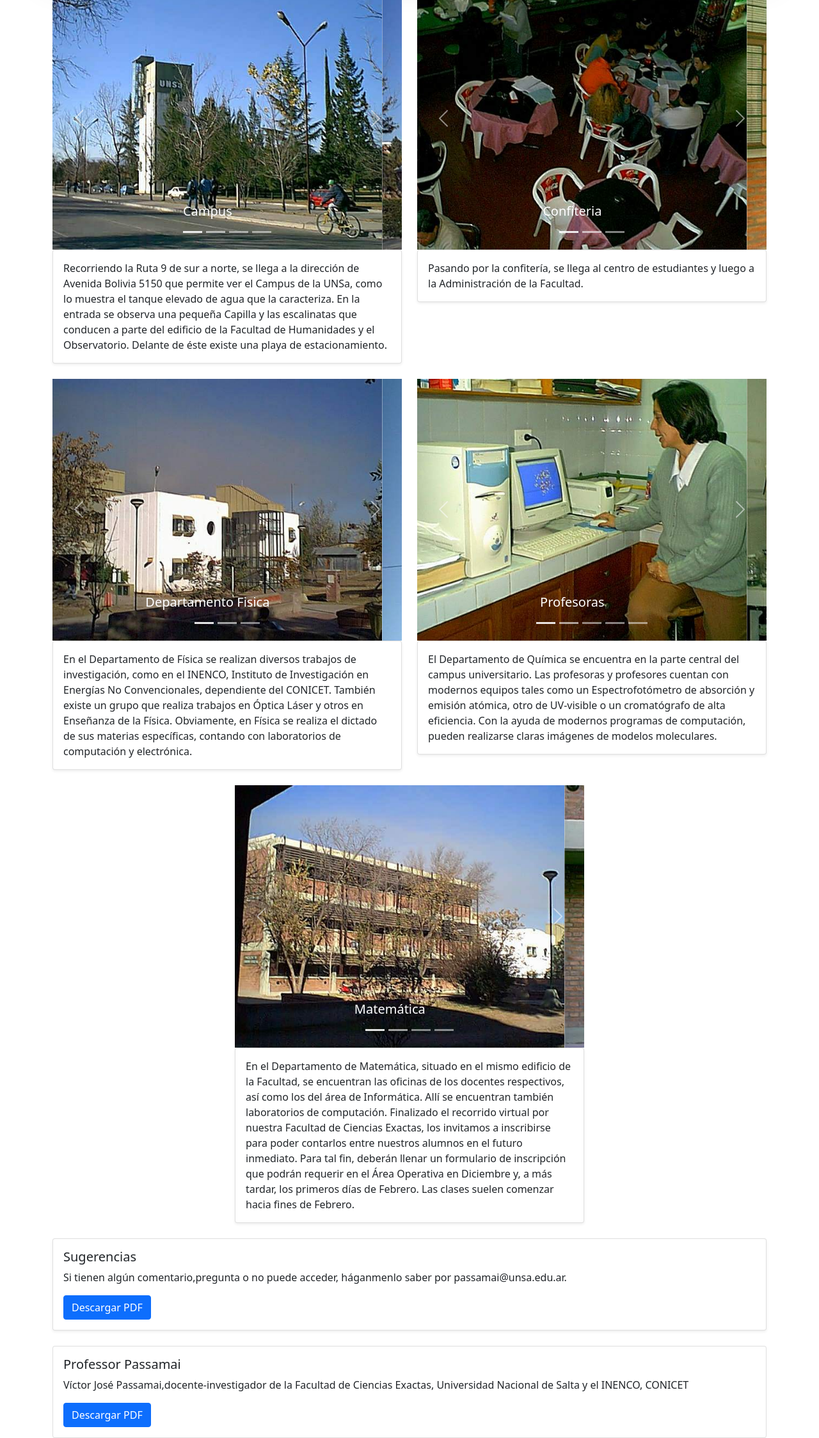
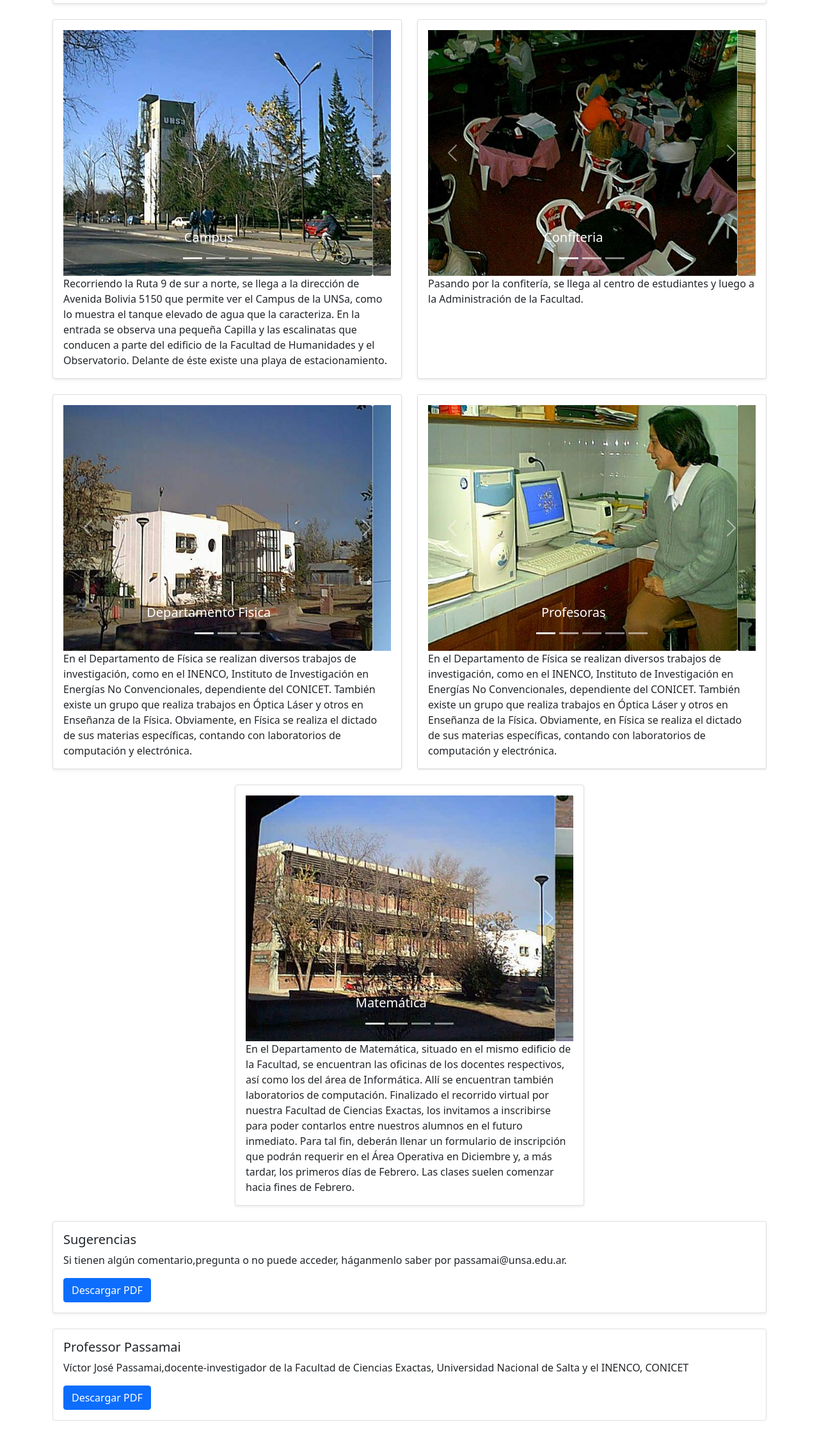
Before and after one commit to IgnacioSantillan/fisica_webpage, a plain HTML site: page about.html in a window 1280 px wide. Shown: the part 462-2709 px from the top of the page at 64% size. After the commit the page ends 2682 px from the top, so only its background shows below. Drawn offline with nearby package versions, Linux system fonts and the light colour scheme.

Commit message:
created a grid of cards responsive

```diff
--- a/about.html
+++ b/about.html
@@ -16,7 +16,7 @@
     <title>Fisica Passamai</title>
   </head>
   <body>
-    <nav class="navbar navbar-expand-lg navbar-dark bg-dark shadow-sm">
+    <nav class="navbar navbar-expand-lg navbar-dark bg-dark shadow-sm gy-4">
       <div class="container-fluid">
         <a class="navbar-brand" href="#">
           <img src="src/unsa_logo.png" alt="" width="30" height="24" />
@@ -57,9 +57,11 @@
         </div>
       </div>
     </nav>
-    <div class="container">
+
+    <div class="container mt-lg-4">
       <div class="row">
-        <div class="card text-white bg-dark mb-5-lg gy-4">
+        <div class="col">
+          <div class="card text-white bg-dark mt-3">
             <div class="card-body">
               <h1 class="card-title text-center">
                 Universidad Nacional de Salta Avda. Bolivia 5150 – 4400 -
@@ -67,39 +69,36 @@
               </h1>
               <p class="card-text text-info">
                 La Facultad de Ciencias Exactas de la Universidad Nacional de
-              Salta está ubicada al norte de la ciudad, sobre la Ruta 9, camino
-              a la localidad de Vaqueros. Salta se sitúa a 1200 m sobre el nivel
-              del mar, al norte de Argentina, entre la latitud –24,8 ° y el
-              meridiano 65,4 °. En esta Facultad se forman recursos humanos para
-              la obtención de grados académicos en Física, Matemática, Química,
-              Informática y Electrónica; y de post-grado en la Especialidad o
-              Maestría en Energías Renovables y el Doctorado en Ciencias.
-              También se realizan actividades de investigación, prestación de
-              servicios y transferencia al medio en las respectivas áreas de su
-              competencia
+                Salta está ubicada al norte de la ciudad, sobre la Ruta 9,
+                camino a la localidad de Vaqueros. Salta se sitúa a 1200 m sobre
+                el nivel del mar, al norte de Argentina, entre la latitud –24,8
+                ° y el meridiano 65,4 °. En esta Facultad se forman recursos
+                humanos para la obtención de grados académicos en Física,
+                Matemática, Química, Informática y Electrónica; y de post-grado
+                en la Especialidad o Maestría en Energías Renovables y el
+                Doctorado en Ciencias. También se realizan actividades de
+                investigación, prestación de servicios y transferencia al medio
+                en las respectivas áreas de su competencia
               </p>
             </div>
           </div>
         </div>
       </div>
-
-    <!--container del recorrido virtual -->
-    <div class="container shadow-lg">
-      <div class="row">
-        <div class="col-2 gy-4"></div>
-        <div class="col gy-4">
-          <div class="text-center">
+    </div>
+    <!--containers-->
+    <div class="container mt-4">
+      <div class="row row-cols-1 row-cols-md-2 gy-4">
+        <div class="col-12">
+          <div class="card shadow-sm">
+            <div class="card-body text-center">
               <h1>Recorriendo el campus</h1>
             </div>
           </div>
-        <div class="col-2 gy-4"></div>
         </div>
-    </div>
-
-    <!--container parte 1 y 2 del recorrido virtual-->
-    <div class="container">
-      <div class="row">
-        <div class="col-6 gy-4">
+        <!-- container part 1 carousel-->
+        <div class="col">
+          <div class="card h-100 shadow-sm">
+            <div class="card-body">
               <div
                 id="carousel_part_1"
                 class="carousel slide"
@@ -137,7 +136,7 @@
                   <div class="carousel-item active">
                     <img
                       src="src/carousel_part1/campus.jpg"
-                  class="d-block w-100"
+                      class="d-block w-100 rounded"
                       alt="campus"
                     />
                     <div class="carousel-caption d-none d-md-block">
@@ -147,7 +146,7 @@
                   <div class="carousel-item">
                     <img
                       src="src/carousel_part1/iglesia.jpg"
-                  class="d-block w-100"
+                      class="d-block w-100 rounded"
                       alt="iglesia"
                     />
                     <div class="carousel-caption d-none d-md-block">
@@ -157,7 +156,7 @@
                   <div class="carousel-item">
                     <img
                       src="src/carousel_part1/observatorio.jpg"
-                  class="d-block w-100"
+                      class="d-block w-100 rounded"
                       alt="observatorio"
                     />
                     <div class="carousel-caption d-none d-md-block">
@@ -167,7 +166,7 @@
                   <div class="carousel-item">
                     <img
                       src="src/carousel_part1/estacionamiento.jpg"
-                  class="d-block w-100"
+                      class="d-block w-100 rounded"
                       alt="estacionamiento"
                     />
                     <div class="carousel-caption d-none d-md-block">
@@ -200,18 +199,23 @@
                   <span class="visually-hidden">Siguiente</span>
                 </button>
               </div>
-          <div class="card shadow-sm">
-            <div class="card-body">
+
+              <p class="card-text">
                 Recorriendo la Ruta 9 de sur a norte, se llega a la dirección de
-              Avenida Bolivia 5150 que permite ver el Campus de la UNSa, como lo
-              muestra el tanque elevado de agua que la caracteriza. En la
+                Avenida Bolivia 5150 que permite ver el Campus de la UNSa, como
+                lo muestra el tanque elevado de agua que la caracteriza. En la
                 entrada se observa una pequeña Capilla y las escalinatas que
                 conducen a parte del edificio de la Facultad de Humanidades y el
-              Observatorio. Delante de éste existe una playa de estacionamiento.
+                Observatorio. Delante de éste existe una playa de
+                estacionamiento.
+              </p>
             </div>
           </div>
         </div>
-        <div class="col-6 gy-4">
+        <!--container part 2 carousel-->
+        <div class="col">
+          <div class="card h-100 shadow-sm">
+            <div class="card-body">
               <div
                 id="carousel_part_2"
                 class="carousel slide"
@@ -243,7 +247,7 @@
                   <div class="carousel-item active">
                     <img
                       src="src/carousel_part2/confiteria.jpg"
-                  class="d-block w-100"
+                      class="d-block w-100 rounded"
                       alt="confiteria"
                     />
                     <div class="carousel-caption d-none d-md-block">
@@ -253,7 +257,7 @@
                   <div class="carousel-item">
                     <img
                       src="src/carousel_part2/centro_estudiantes.jpg"
-                  class="d-block w-100"
+                      class="d-block w-100 rounded"
                       alt="centro_estudiantes"
                     />
                     <div class="carousel-caption d-none d-md-block">
@@ -263,7 +267,7 @@
                   <div class="carousel-item">
                     <img
                       src="src/carousel_part2/administracion.jpg"
-                  class="d-block w-100"
+                      class="d-block w-100 rounded"
                       alt="administración"
                     />
                     <div class="carousel-caption d-none d-md-block">
@@ -296,21 +300,18 @@
                   <span class="visually-hidden">Siguiente</span>
                 </button>
               </div>
-          <div class="card shadow-sm">
-            <div class="card-body">
+
+              <p class="card-text">
                 Pasando por la confitería, se llega al centro de estudiantes y
                 luego a la Administración de la Facultad.
+              </p>
             </div>
           </div>
         </div>
-      </div>
-    </div>
-
-    <!--container part 3 and 4 -->
-
-    <div class="container">
-      <div class="row">
-        <div class="col-6 gy-4">
+        <div class="col">
+          <!-- container part 3 carousel-->
+          <div class="card h-100 shadow-sm">
+            <div class="card-body">
               <div
                 id="carousel_part_3"
                 class="carousel slide"
@@ -342,7 +343,7 @@
                   <div class="carousel-item active">
                     <img
                       src="src/carousel_part3/departamento_fisica.jpg"
-                  class="d-block w-100"
+                      class="d-block w-100 rounded"
                       alt="campus"
                     />
                     <div class="carousel-caption d-none d-md-block">
@@ -352,7 +353,7 @@
                   <div class="carousel-item">
                     <img
                       src="src/carousel_part3/inenco.jpg"
-                  class="d-block w-100"
+                      class="d-block w-100 rounded"
                       alt="iglesia"
                     />
                     <div class="carousel-caption d-none d-md-block">
@@ -362,7 +363,7 @@
                   <div class="carousel-item">
                     <img
                       src="src/carousel_part3/laser.jpg"
-                  class="d-block w-100"
+                      class="d-block w-100 rounded"
                       alt="estacionamiento"
                     />
                     <div class="carousel-caption d-none d-md-block">
@@ -395,19 +396,23 @@
                   <span class="visually-hidden">Siguiente</span>
                 </button>
               </div>
-          <div class="card shadow-sm">
-            <div class="card-body">
+              <p class="card-text">
                 En el Departamento de Física se realizan diversos trabajos de
                 investigación, como en el INENCO, Instituto de Investigación en
                 Energías No Convencionales, dependiente del CONICET. También
                 existe un grupo que realiza trabajos en Óptica Láser y otros en
                 Enseñanza de la Física. Obviamente, en Física se realiza el
-              dictado de sus materias específicas, contando con laboratorios de
-              computación y electrónica.
+                dictado de sus materias específicas, contando con laboratorios
+                de computación y electrónica.
+              </p>
             </div>
           </div>
         </div>
-        <div class="col-6 gy-4">
+
+        <div class="col">
+          <!--container part 4 carousel-->
+          <div class="card h-100">
+            <div class="card-body shadow-sm">
               <div
                 id="carousel_part_4"
                 class="carousel slide"
@@ -451,7 +456,7 @@
                   <div class="carousel-item active">
                     <img
                       src="src/carousel_part4/profesoras.jpg"
-                  class="d-block w-100"
+                      class="d-block w-100 rounded"
                       alt="profesoras"
                     />
                     <div class="carousel-caption d-none d-md-block">
@@ -461,7 +466,7 @@
                   <div class="carousel-item">
                     <img
                       src="src/carousel_part4/equipos.jpg"
-                  class="d-block w-100"
+                      class="d-block w-100 rounded"
                       alt="equipos"
                     />
                     <div class="carousel-caption d-none d-md-block">
@@ -471,7 +476,7 @@
                   <div class="carousel-item">
                     <img
                       src="src/carousel_part4/espectometro.jpg"
-                  class="d-block w-100"
+                      class="d-block w-100 rounded"
                       alt="espectrometro"
                     />
                     <div class="carousel-caption d-none d-md-block">
@@ -481,7 +486,7 @@
                   <div class="carousel-item">
                     <img
                       src="src/carousel_part4/uv_visible.jpg"
-                  class="d-block w-100"
+                      class="d-block w-100 rounded"
                       alt="uv visible"
                     />
                     <div class="carousel-caption d-none d-md-block">
@@ -491,7 +496,7 @@
                   <div class="carousel-item">
                     <img
                       src="src/carousel_part4/cromatografo.jpg"
-                  class="d-block w-100"
+                      class="d-block w-100 rounded"
                       alt="cromatrogafo"
                     />
                     <div class="carousel-caption d-none d-md-block">
@@ -524,26 +529,22 @@
                   <span class="visually-hidden">Siguiente</span>
                 </button>
               </div>
-          <div class="card shadow-sm">
-            <div class="card-body">
-              El Departamento de Química se encuentra en la parte central del
-              campus universitario. Las profesoras y profesores cuentan con
-              modernos equipos tales como un Espectrofotómetro de absorción y
-              emisión atómica, otro de UV-visible o un cromatógrafo de alta
-              eficiencia. Con la ayuda de modernos programas de computación,
-              pueden realizarse claras imágenes de modelos moleculares.
+              <p class="card-text">
+                En el Departamento de Física se realizan diversos trabajos de
+                investigación, como en el INENCO, Instituto de Investigación en
+                Energías No Convencionales, dependiente del CONICET. También
+                existe un grupo que realiza trabajos en Óptica Láser y otros en
+                Enseñanza de la Física. Obviamente, en Física se realiza el
+                dictado de sus materias específicas, contando con laboratorios
+                de computación y electrónica.
+              </p>
             </div>
           </div>
         </div>
-      </div>
-    </div>
-
-    <!-- container part 5 -->
-
-    <div class="container">
-      <div class="row">
-        <div class="col-3"></div>
-        <div class="col-6 gy-4">
+        <!--container part 5 carousel-->
+        <div class="col mx-auto">
+          <div class="card h-100 shadow-sm">
+            <div class="card-body">
               <div
                 id="carousel_part_5"
                 class="carousel slide"
@@ -581,7 +582,7 @@
                   <div class="carousel-item active">
                     <img
                       src="src/carousel_part5/matematica.jpg"
-                  class="d-block w-100"
+                      class="d-block w-100 rounded"
                       alt="matematica"
                     />
                     <div class="carousel-caption d-none d-md-block">
@@ -591,7 +592,7 @@
                   <div class="carousel-item">
                     <img
                       src="src/carousel_part5/ciencia_exactas.jpg"
-                  class="d-block w-100"
+                      class="d-block w-100 rounded"
                       alt="ciencias exactas"
                     />
                     <div class="carousel-caption d-none d-md-block">
@@ -601,7 +602,7 @@
                   <div class="carousel-item">
                     <img
                       src="src/carousel_part5/dep_computacion.jpg"
-                  class="d-block w-100"
+                      class="d-block w-100 rounded"
                       alt="informatica"
                     />
                     <div class="carousel-caption d-none d-md-block">
@@ -611,10 +612,12 @@
                   <div class="carousel-item">
                     <img
                       src="src/carousel_part5/laboratorio.jpg"
-                  class="d-block w-100"
+                      class="d-block w-100 rounded"
                       alt="laboratorios"
                     />
-                <div class="carousel-caption d-none d-md-block">
+                    <div
+                      class="carousel-caption d-none d-md-block text-black-50"
+                    >
                       <h5>Laboratorios</h5>
                     </div>
                   </div>
@@ -644,24 +647,24 @@
                   <span class="visually-hidden">Siguiente</span>
                 </button>
               </div>
-          <div class="card shadow-sm">
-            <div class="card-body">
-              En el Departamento de Matemática, situado en el mismo edificio de
-              la Facultad, se encuentran las oficinas de los docentes
+              <p class="card-text">
+                En el Departamento de Matemática, situado en el mismo edificio
+                de la Facultad, se encuentran las oficinas de los docentes
                 respectivos, así como los del área de Informática. Allí se
                 encuentran también laboratorios de computación. Finalizado el
                 recorrido virtual por nuestra Facultad de Ciencias Exactas, los
                 invitamos a inscribirse para poder contarlos entre nuestros
                 alumnos en el futuro inmediato. Para tal fin, deberán llenar un
-              formulario de inscripción que podrán requerir en el Área Operativa
-              en Diciembre y, a más tardar, los primeros días de Febrero. Las
-              clases suelen comenzar hacia fines de Febrero.
-            </div>
-          </div>
-          <div class="col-3"></div>
+                formulario de inscripción que podrán requerir en el Área
+                Operativa en Diciembre y, a más tardar, los primeros días de
+                Febrero. Las clases suelen comenzar hacia fines de Febrero.
+              </p>
             </div>
           </div>
         </div>
+      </div>
+    </div>
+
     <!--container de enlaces-->
     <div class="container">
       <div class="row">
```
Lines whose indentation alone changed are shown as unchanged.
